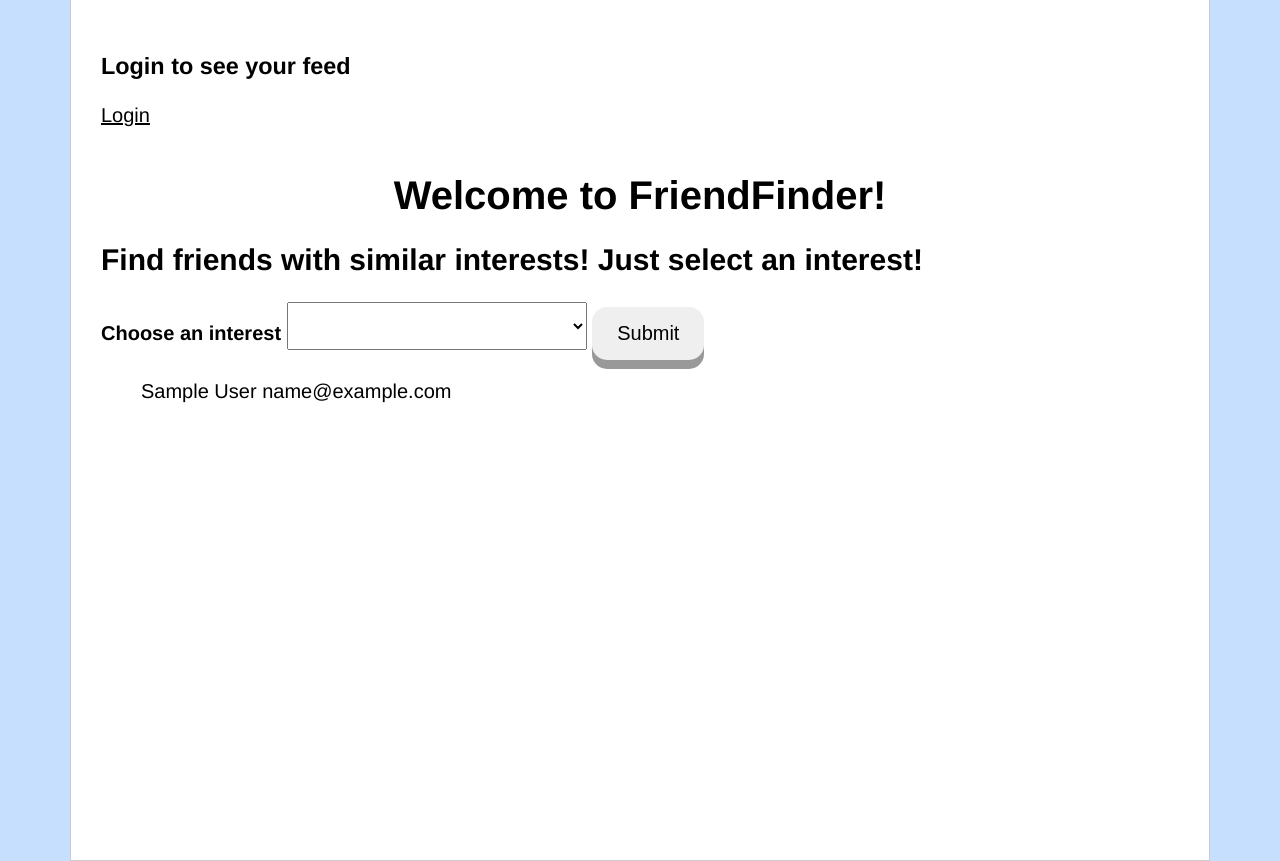
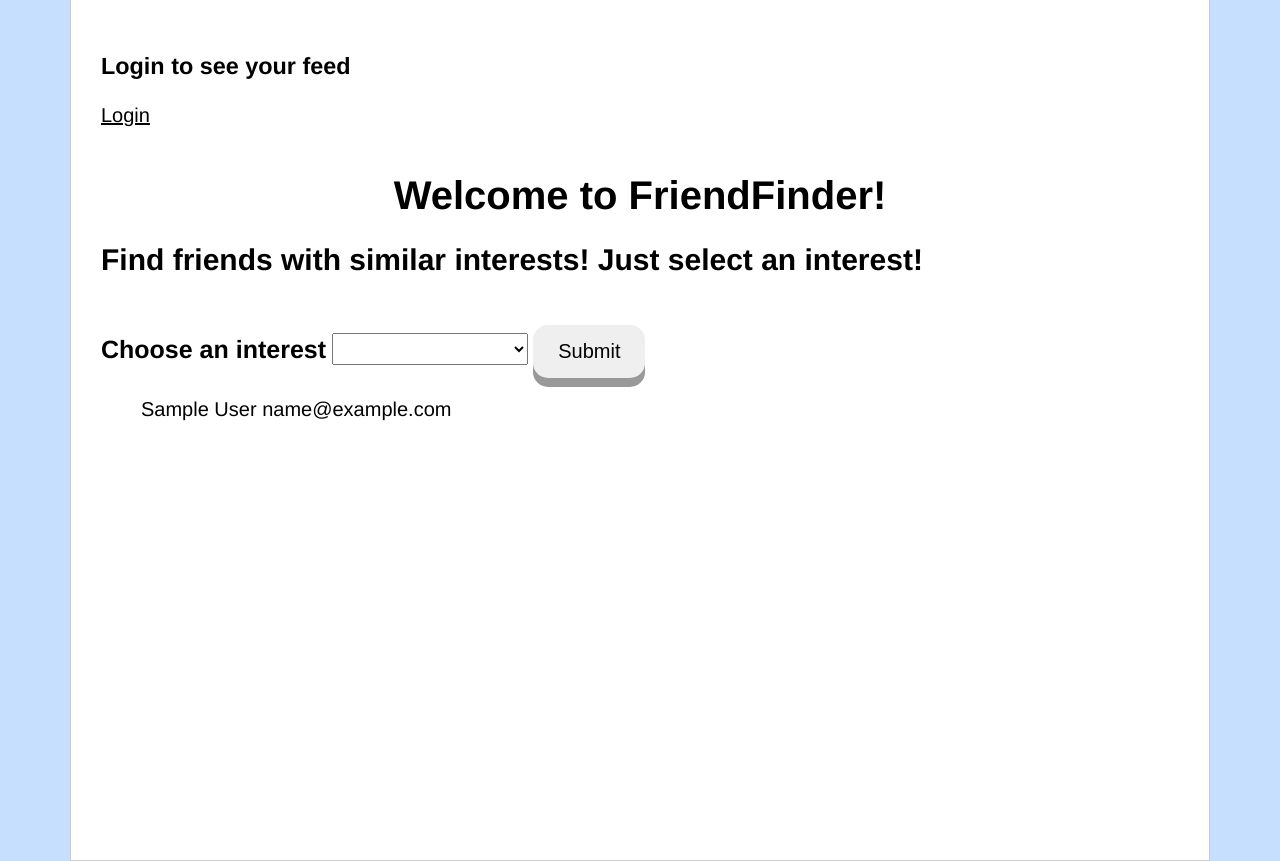
Before and after one commit to GabrielGonzalezDiaz/friends_finder, a Python web app: template templates/main_page.html in a window 1280 px wide. Shown: the part 184-1045 px from the top of the page. Run offline with Jinja, Linux system fonts and the light colour scheme; the template is opened without the code that fills it: most values are stand-ins (such as "Sample title", 1, 10 or a date in 2020).

Commit message:
fixed sizing

```diff
--- a/static/style_main.css
+++ b/static/style_main.css
@@ -26,5 +26,8 @@ body {
     height: 5%;
 }
 #dropbox{
-    font-size: 40px;
+    font-size: 25px;
 }
+.choose{
+    font-size: 25px
+}
--- a/templates/main_page.html
+++ b/templates/main_page.html
@@ -16,9 +16,9 @@
 
             <h1 class="text"> Welcome to FriendFinder! <h1>
             <h2 class="text">Find friends with similar interests! Just select an interest!</h2>
-
+        <br>
             <form method="get" action='/'>
-              <label class="text"><b>Choose an interest</b></label>
+              <label class="choose"><b>Choose an interest</b></label>
               <select id="dropbox" name='interest_wanted' id='chose_interest'>
                 <option selected='selected' value="">  </option>
                   {% for interest in user_interest %}
@@ -27,7 +27,6 @@
                   </select>
               <button type="submit">Submit</button>
             </form>
-
             <ul style="list-style: none;">
               {% for prospect in prospects %}
                 <li class="text"> {{prospect.first_name}} {{prospect.last_name}} {{prospect.email}} </li>
```
